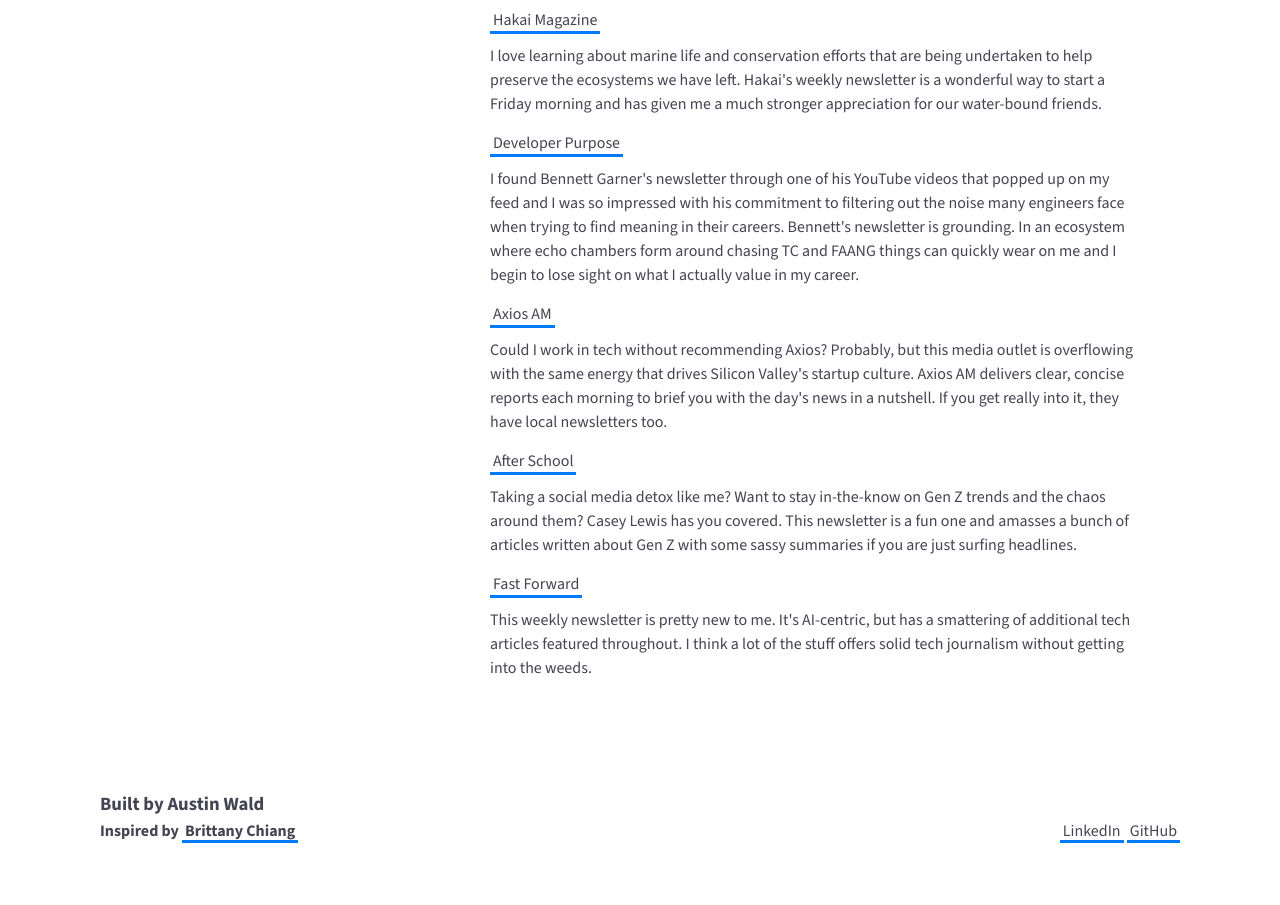
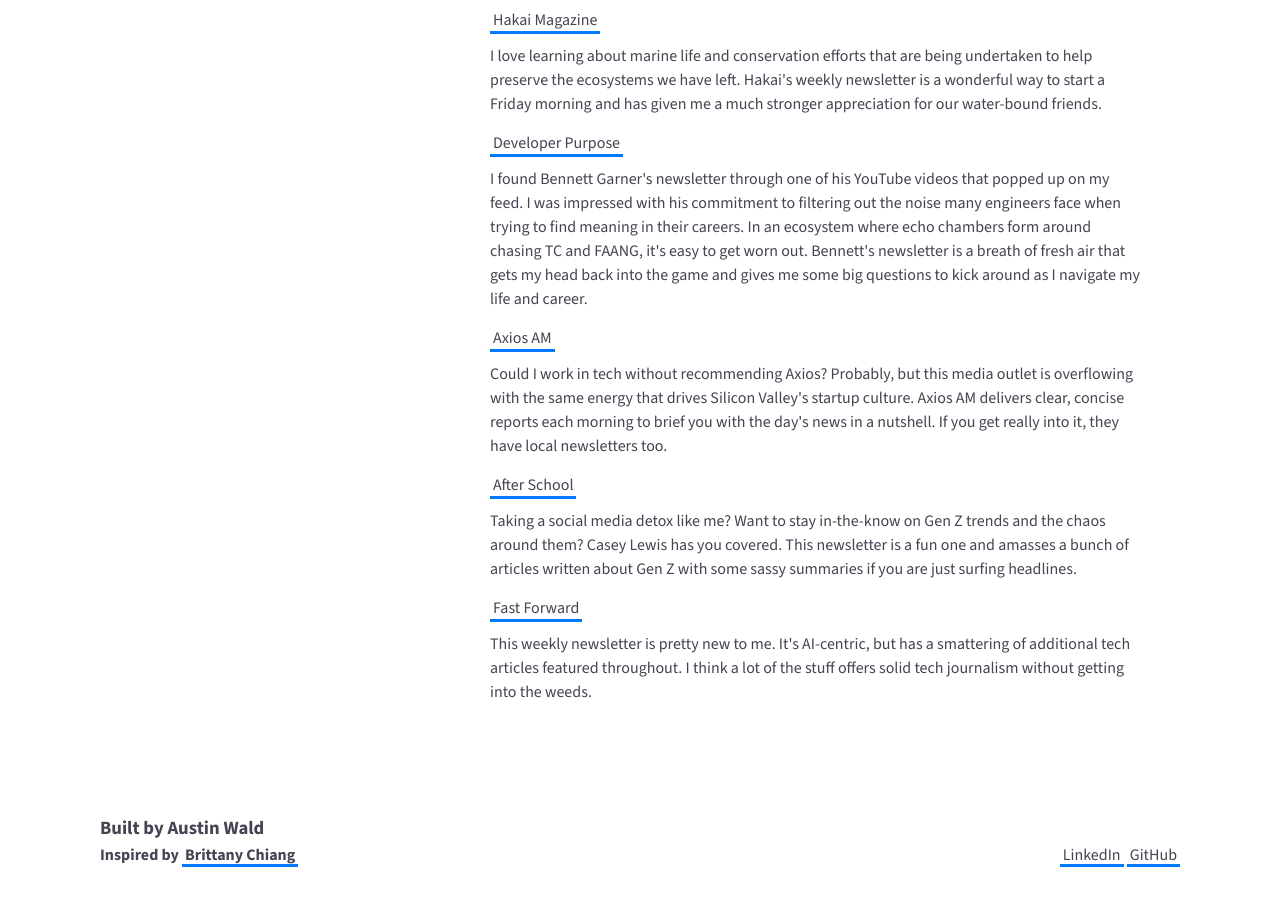
Before and after one commit to OfcPeriwinkle/wald-dev, a plain HTML site: page index.html in a window 1280 px wide. Shown: the part 4804-5709 px from the top of the page. Drawn offline with nearby package versions, Linux system fonts and the light colour scheme.

Commit message:
update developer purpose description

```diff
--- a/index.html
+++ b/index.html
@@ -325,11 +325,12 @@
                 <p>
                   I found Bennett Garner's newsletter through one of his
                   <a href="https://www.youtube.com/channel/UCeVCVh5MwSMJHnGY9FfRJ-Q">YouTube</a>
-                  videos that popped up on my feed and I was so impressed with his commitment to
-                  filtering out the noise many engineers face when trying to find meaning in their
-                  careers. Bennett's newsletter is grounding. In an ecosystem where echo chambers
-                  form around chasing TC and FAANG things can quickly wear on me and I begin to lose
-                  sight on what I actually value in my career.
+                  videos that popped up on my feed. I was impressed with his commitment to filtering
+                  out the noise many engineers face when trying to find meaning in their careers. In
+                  an ecosystem where echo chambers form around chasing TC and FAANG, it's easy to
+                  get worn out. Bennett's newsletter is a breath of fresh air that gets my head back
+                  into the game and gives me some big questions to kick around as I navigate my life
+                  and career.
                 </p>
               </li>
               <li class="newsletter">
```
